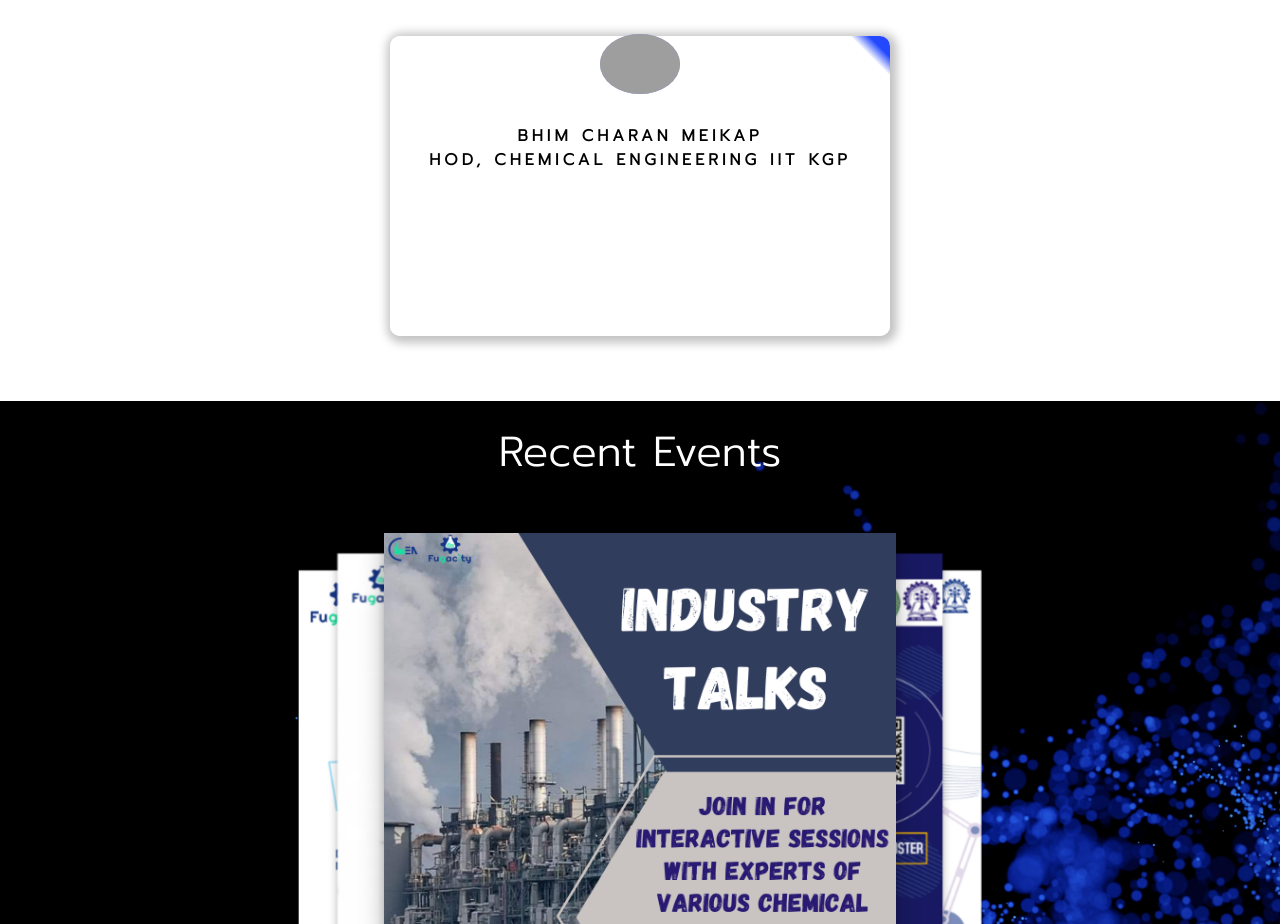
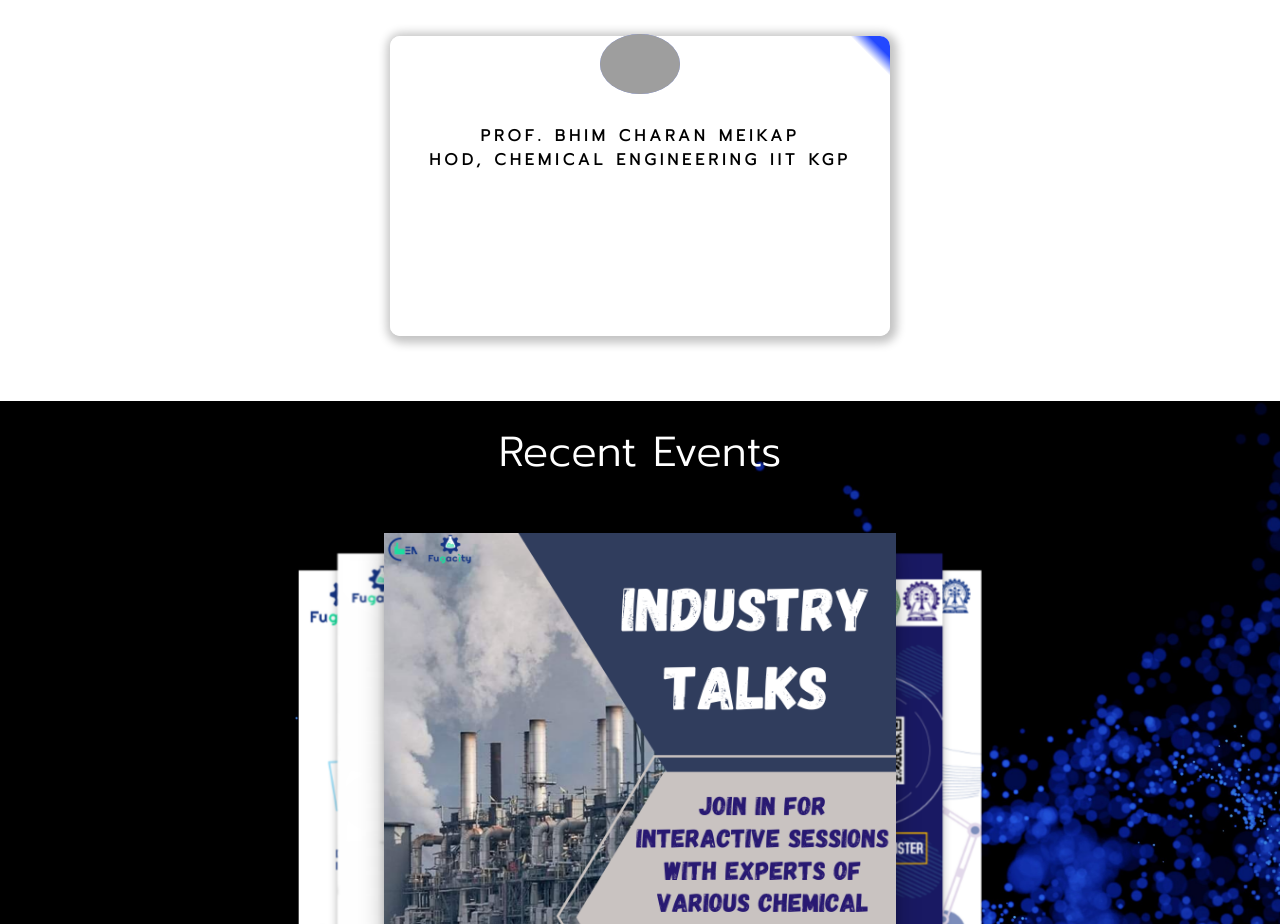
Before and after one commit to wallflower122/CHEAF, a plain HTML site: page index.html in a window 1280 px wide. Shown: the part 1980-2904 px from the top of the page. Drawn offline with nearby package versions, Linux system fonts and the light colour scheme; grey boxes are pictures that could not be loaded.

Commit message:
updated prof

```diff
--- a/index.html
+++ b/index.html
@@ -102,7 +102,7 @@
          color: white;
          transition: all 0.8s ease;
          background-size: 200px;">
-         <p class="title">Bhim Charan Meikap <br> HOD, Chemical Engineering IIT KGP</p>
+         <p class="title">Prof. Bhim Charan Meikap <br> HOD, Chemical Engineering IIT KGP</p>
          <p class="text">I am very glad to announce that Chemical Engineering Association of IIT Kharagpur organizing  Technical Fest " Fugacity"  in virtual mode. I am sure the various competition/technical talks planned under this event will give a golden opportunity  to  participate students of Chemical Engineering across country in a virtual platform. I encourage students of  Chemical Engineering UG/PG/PhD/PDFs to participate and make " Fugacity" a grand success.</p>
 
       </div>
```
